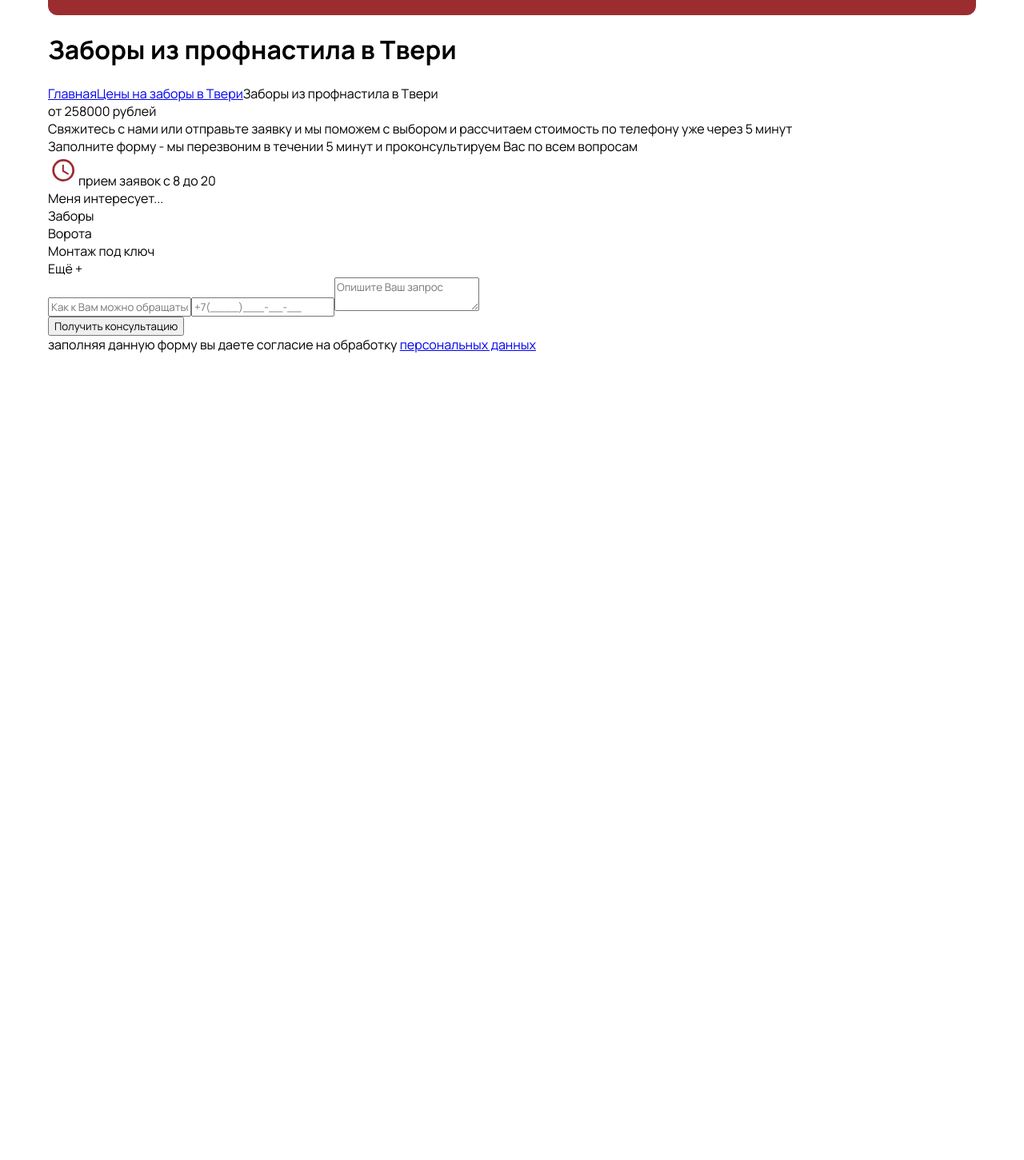
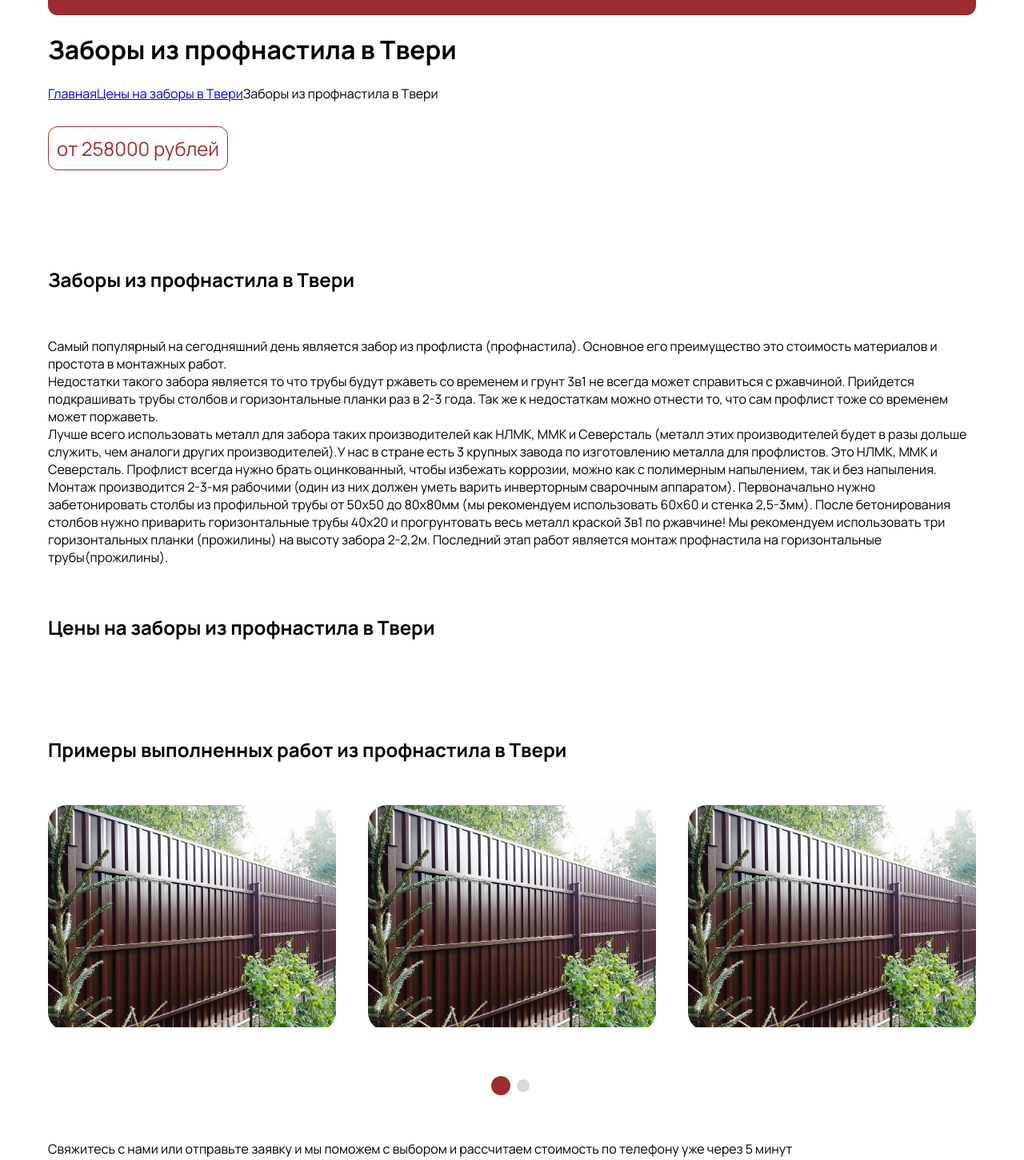
Before and after one commit to CollonilTolli/dionys, a Next.js app: page /fences/Zaboryizprofnastila1 in a window 1280 px wide. Shown: the part 223-1674 px from the top of the page at 80% size. Before the commit the page ends 1600 px from the top, so only its background shows below. Built offline with nearby package versions, Linux system fonts and the light colour scheme.

Commit message:
ProductDetailPage

```diff
--- a/app/[id]/[product]/page.tsx
+++ b/app/[id]/[product]/page.tsx
@@ -7,6 +7,8 @@ import { notFound } from "next/navigation"
 import { usePathname } from "next/navigation"
 import Breadcrumbs from "@/components/Breadcrumbs/Breadcrumbs"
 import Price from '@/components/Price/Price';
+import TextContentConstructor from "@/components/TextContentConstructor/TextContentConstructor"
+import SliderDetail from "@/components/SliderDetail/SliderDetail"
 
 export function fData (responce:any, categoryName:any, productName:any) {
     const resp = responce.find((category:any) => category.id === categoryName)
@@ -30,6 +32,8 @@ export default function Page() {
                 <div className="container"><h1>{data.content.nameDetail}</h1></div>
                 <Breadcrumbs data={data.globals.breadcrumbs}/>
                 <div className="container"><Price data={data.content.price}/></div>
+                <TextContentConstructor data={data.content.textContent} />
+                <SliderDetail data={data.content} />
                 {data.content.Form && <Form data={data.content.Form} />}
             </main>
             <Footer data={data.globals.footer} />
--- a/app/globals.scss
+++ b/app/globals.scss
@@ -31,11 +31,16 @@ body {
   }
 
   h1 {
-    font-size: 32px;
+    color: #000;
+    font-family: Manrope;
+    font-size: 24px;
+    font-style: normal;
     font-weight: 700;
-    line-height: 44px;
-    letter-spacing: 0px;
-    text-align: left;
+    line-height: normal;
+
+    @include breakpoint(s) {
+      font-size: 32px;
+    }
   }
 
   h2 {
@@ -84,3 +89,30 @@ body {
     line-height: 0;
   }
 }
+
+.swiper {
+  &-pagination {
+    width: 100%;
+    display: flex;
+    align-items: center;
+    justify-content: center;
+
+    &-bullet {
+      width: 16px;
+      height: 16px;
+      background-color: #D9D9D9;
+      border-radius: 50%;
+      transition: .2s ease;
+      margin: 60px 0;
+
+      &:not(:first-of-type) {
+        margin-left: 12px;
+      }
+
+      &-active {
+        background-color: var(--bordo);
+        transform: scale(1.5);
+      }
+    }
+  }
+}
--- a/components/Price/Price.module.scss
+++ b/components/Price/Price.module.scss
@@ -0,0 +1,18 @@
+@import "@/app/mixins.scss";
+
+.Price {
+    color: var(--bordo);
+    font-family: Manrope;
+    font-size: 24px;
+    font-style: normal;
+    font-weight: 400;
+    line-height: normal;
+    padding: 10px;
+    border: 1px solid var(--bordo);
+    border-radius: 12px;
+    width: fit-content;
+    margin: 60px 0;
+    @include breakpoint(s){
+        margin: 30px 0 120px;
+    }
+}
--- /dev/null
+++ b/components/SliderDetail/SliderDetail.module.scss
@@ -0,0 +1,25 @@
+@import "@/app/mixins.scss";
+
+.SliderDetail {
+    margin-top: 120px;
+    &_title {
+        color: #000;
+        font-family: Manrope;
+        font-size: 24px;
+        font-style: normal;
+        font-weight: 700;
+        line-height: normal;
+    }
+    .Swiper{
+        margin-top: 53px;
+        .Slide{
+            overflow: hidden;
+            border-radius: 24px;
+            img{
+                width: 100%;
+                height: 100%;
+                object-fit: cover;
+            }
+        }
+    }
+}
--- /dev/null
+++ b/components/SliderDetail/SliderDetail.tsx
@@ -0,0 +1,53 @@
+"use client"
+import { Swiper, SwiperSlide } from "swiper/react"
+import { Navigation, Pagination } from "swiper/modules"
+import "swiper/css"
+import classes from "./SliderDetail.module.scss"
+import Image from "next/image"
+
+interface SliderDetail {
+    imagesTitle: string
+    imagesList: string[]
+}
+export default function SliderDetail({ data }: { data: SliderDetail }) {
+    return (
+        <div className={classes.SliderDetail}>
+            <div className="container">
+                <div className={classes.SliderDetail_title}>
+                    {data.imagesTitle}
+                </div>
+                <Swiper
+                    spaceBetween={40}
+                    pagination={{ clickable: true }}
+                    modules={[Pagination]}
+                    className={classes.Swiper}
+                    breakpoints={{
+                        320: {
+                          slidesPerView: 1
+                        },
+                        768: {
+                          slidesPerView: 2
+                        },
+                        1024: {
+                          slidesPerView: 2.3
+                        },
+                        1280: {
+                            slidesPerView: 3
+                        }
+                      }}
+                >
+                    {data.imagesList.map((element, index) => (
+                        <SwiperSlide className={classes.Slide} key={index}>
+                            <Image
+                                src={element}
+                                alt={data.imagesTitle}
+                                width={360}
+                                height={250}
+                            />
+                        </SwiperSlide>
+                    ))}
+                </Swiper>
+            </div>
+        </div>
+    )
+}
--- /dev/null
+++ b/components/TextContentConstructor/TextContentConstructor.module.scss
@@ -0,0 +1,23 @@
+@import "@/app/mixins.scss";
+
+.TextContentConstructor {
+    &_title h6{
+        color: #000;
+        font-family: Manrope;
+        font-size: 24px;
+        font-style: normal;
+        font-weight: 700;
+        line-height: normal;
+        margin-top: 60px;
+    }
+
+    &_text > div{
+        color: #000;
+        font-family: Manrope;
+        font-size: 16px;
+        font-style: normal;
+        font-weight: 400;
+        line-height: normal;
+        margin-top: 53px;
+    }
+}
--- /dev/null
+++ b/components/TextContentConstructor/TextContentConstructor.tsx
@@ -0,0 +1,41 @@
+import classes from "./TextContentConstructor.module.scss"
+
+interface TextContentConstructor {
+    id: string
+    type: string
+    content: string
+}
+export default function TextContentConstructor({
+    data,
+}: {
+    data: TextContentConstructor[]
+}) {
+    return (
+        <div className={classes.TextContentConstructor}>
+            <div className="container">
+                {data.map((el) => (
+                    <>
+                        {el.type === "title" && (
+                            <div
+                                className={classes.TextContentConstructor_title}
+                            >
+                                <h6>{el.content}</h6>
+                            </div>
+                        )}
+                        {el.type === "text" && (
+                            <div
+                                className={classes.TextContentConstructor_text}
+                            >
+                                <div
+                                    dangerouslySetInnerHTML={{
+                                        __html: el.content,
+                                    }}
+                                />
+                            </div>
+                        )}
+                    </>
+                ))}
+            </div>
+        </div>
+    )
+}
--- a/package.json
+++ b/package.json
@@ -12,6 +12,7 @@
     "@types/node": "20.6.0",
     "@types/react": "18.2.21",
     "@types/react-dom": "18.2.7",
+    "axios": "^1.5.1",
     "classnames": "^2.3.2",
     "eslint": "8.49.0",
     "eslint-config-next": "13.4.19",
--- a/public/data/category/data.json
+++ b/public/data/category/data.json
@@ -193,7 +193,12 @@
                     "titleImage": "/images/Zaboryizprofnastila.jpg",
                     "price": "от 258000 рублей",
                     "imagesTitle": "Примеры выполненных работ из профнастила в Твери",
-                    "imagesList": [],
+                    "imagesList": [
+                        "/images/Zaboryizprofnastila.jpg",
+                        "/images/Zaboryizprofnastila.jpg",
+                        "/images/Zaboryizprofnastila.jpg",
+                        "/images/Zaboryizprofnastila.jpg"
+                    ],
                     "textContent": [
                         {
                             "id": "sadasdfwsedrwe",
@@ -452,7 +457,12 @@
                     "titleImage": "/images/Zaboryizprofnastila.jpg",
                     "price": "от 258000 рублей",
                     "imagesTitle": "Примеры выполненных работ из профнастила в Твери",
-                    "imagesList": ["/images/Zaboryizprofnastila.jpg", "/images/Zaboryizprofnastila.jpg", "/images/Zaboryizprofnastila.jpg", "/images/Zaboryizprofnastila.jpg"],
+                    "imagesList": [
+                        "/images/Zaboryizprofnastila.jpg",
+                        "/images/Zaboryizprofnastila.jpg",
+                        "/images/Zaboryizprofnastila.jpg",
+                        "/images/Zaboryizprofnastila.jpg"
+                    ],
                     "textContent": [
                         {
                             "id": "sadasdfwsedrwe",
```
Also changed, not shown: components/PortfolioSlider/PortfolioSlider.tsx (+6 -6 lines), 2 other files (tests, documents, lock files or other folders).
